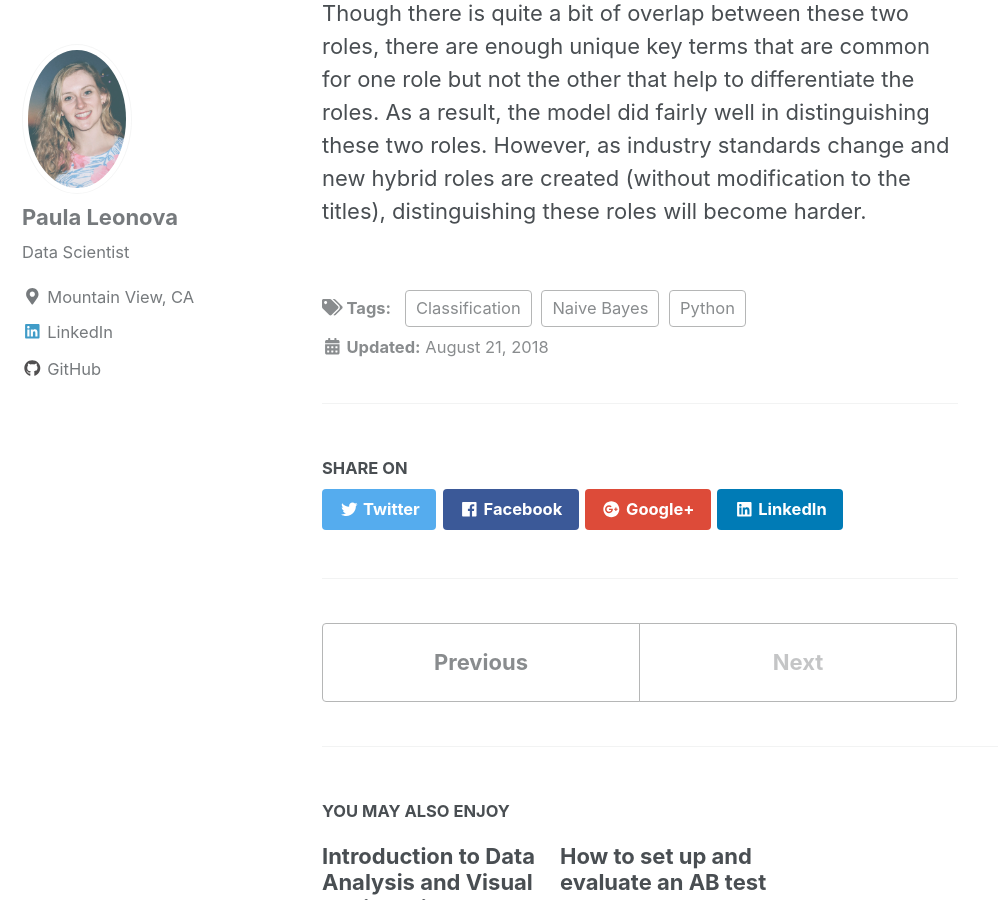
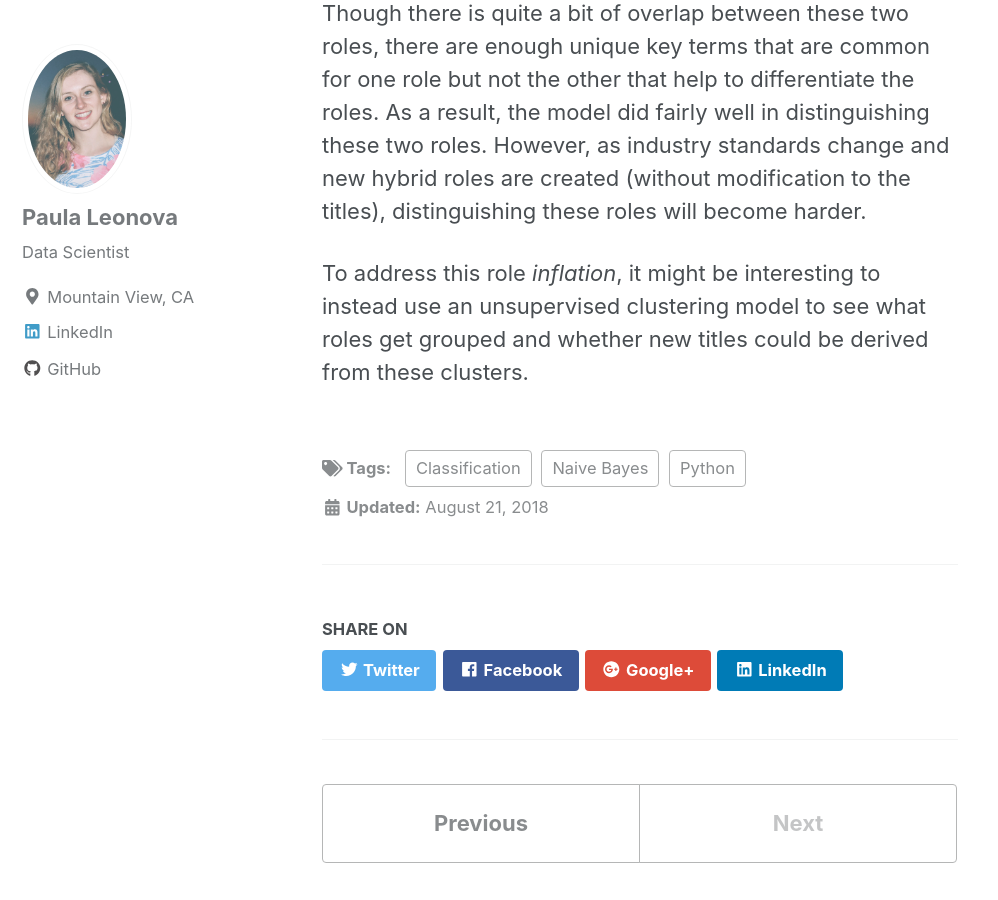
Before and after one commit to pleonova/pleonova.github.io, a Jekyll site: the page built from _posts/2018-08-21-jd-classification.md, in a window 1280 px wide and 900 px high, scrolled down 5186 px. Shown: the whole window, without its empty margins (0-998 px from the left). Built offline with Jekyll 4.4.1, drawn with Linux system fonts in a browser that asks for light colours; nearby versions of some CDN libraries.

Commit message:
Add sentence to last section

```diff
--- a/_posts/2018-08-21-jd-classification.md
+++ b/_posts/2018-08-21-jd-classification.md
@@ -61,3 +61,5 @@ If you have any thoughts about other applications or potential use cases, I'd be
 
 ## Final Thoughts
 Though there is quite a bit of overlap between these two roles, there are enough unique key terms that are common for one role but not the other that help to differentiate the roles. As a result, the model did fairly well in distinguishing these two roles. However, as industry standards change and new hybrid roles are created (without modification to the titles), distinguishing these roles will become harder.
+
+To address this role *inflation*, it might be interesting to instead use an unsupervised clustering model to see what roles get grouped and whether new titles could be derived from these clusters.
```
